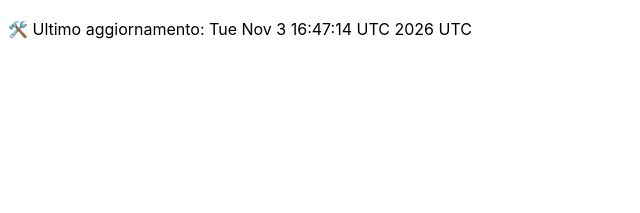
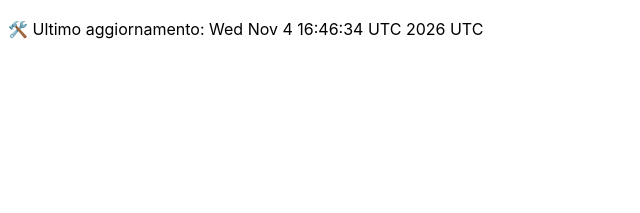
Before and after one commit to DanteTrb/DanteTrb.github.io, a Jekyll site: the page built from badges.md, in a window 1280 px wide. Shown: the top 213 px of the page, without its empty margins (0-640 px from the left). Built offline with Jekyll 4.4.1, drawn with Linux system fonts in a browser that asks for light colours; our own code applies the rules of GitHub Pages for plain Markdown files.

Commit message:
🛠️ Aggiornamento automatico badge

```diff
--- a/badges.md
+++ b/badges.md
@@ -1 +1 @@
-🛠️ Ultimo aggiornamento: Tue Nov  3 16:47:14 UTC 2026 UTC
+🛠️ Ultimo aggiornamento: Wed Nov  4 16:46:34 UTC 2026 UTC
```
